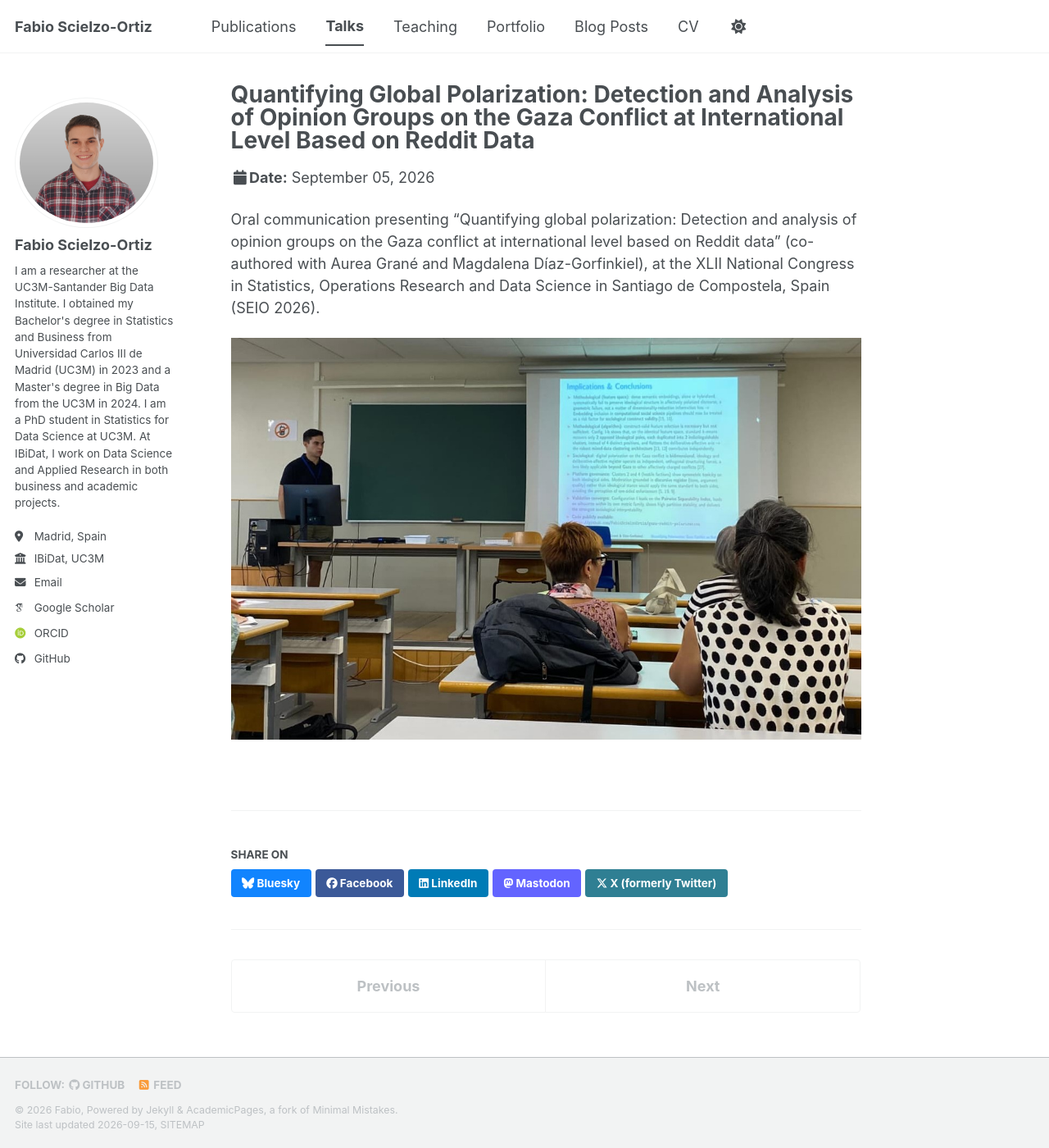
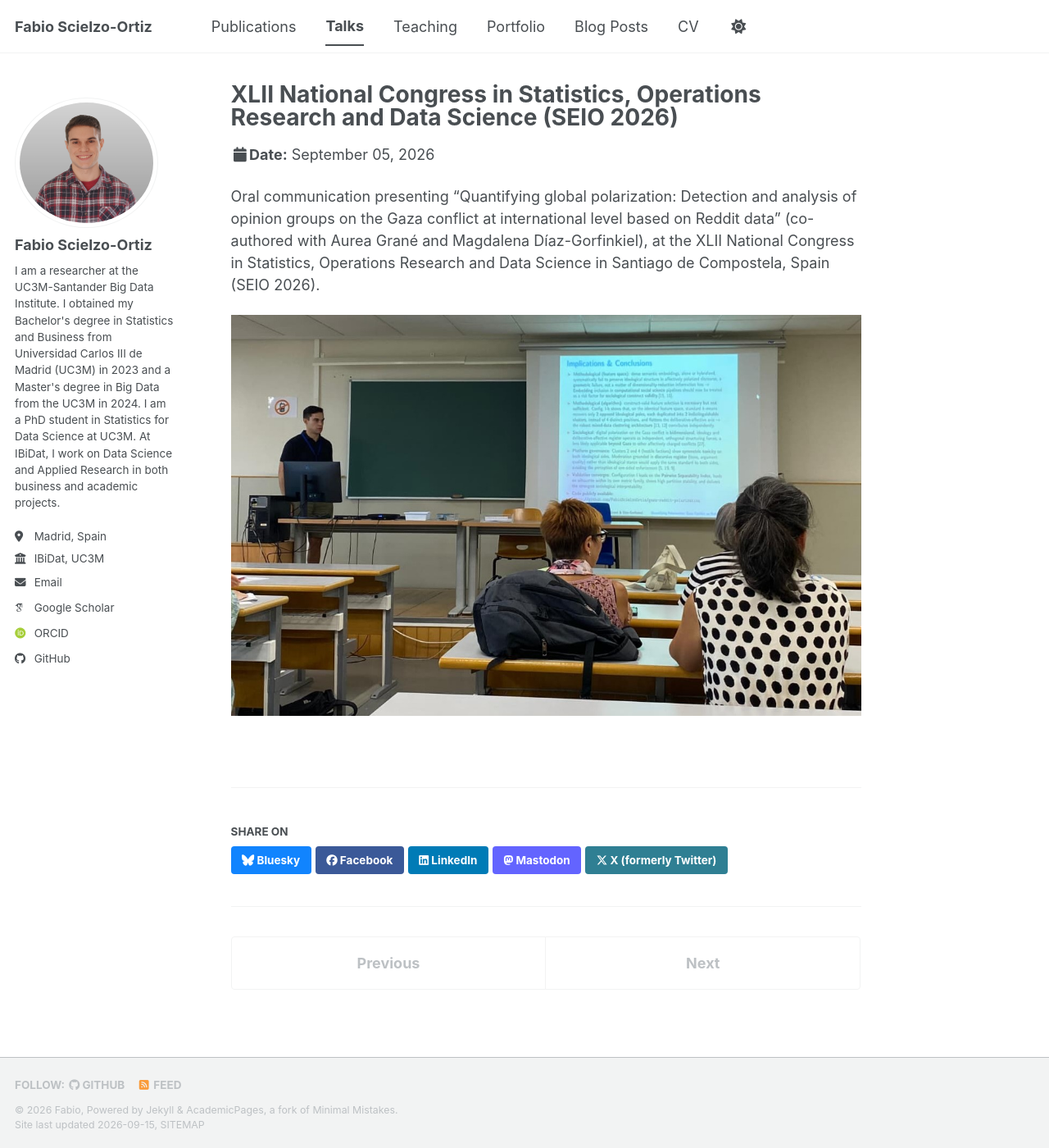
Before and after one commit to FabioScielzoOrtiz/fabioscielzoortiz.github.io, a Jekyll site: the page built from _talks/2026-09-01-gaza-polarization-seio-santiago.md, in a window 1280 px wide and 1400 px high. Shown: the whole window at 82% size. Built offline with Jekyll 4.4.1, drawn with Linux system fonts in a browser that asks for light colours; some web fonts are replaced; a script bundle is joined from its source files by our own code; library files that are not in the unit come from our copies.

Commit message:
Update title for SEIO 2026 talk to reflect event details

```diff
--- a/_talks/2026-09-01-gaza-polarization-seio-santiago.md
+++ b/_talks/2026-09-01-gaza-polarization-seio-santiago.md
@@ -1,5 +1,5 @@
 ---
-title: "Quantifying Global Polarization: Detection and Analysis of Opinion Groups on the Gaza Conflict at International Level Based on Reddit Data"
+title: "XLII National Congress in Statistics, Operations Research and Data Science (SEIO 2026)"
 collection: talks
 type: "Oral presentation"
 permalink: /talks/2026-09-01-gaza-polarization-seio-santiago
```
